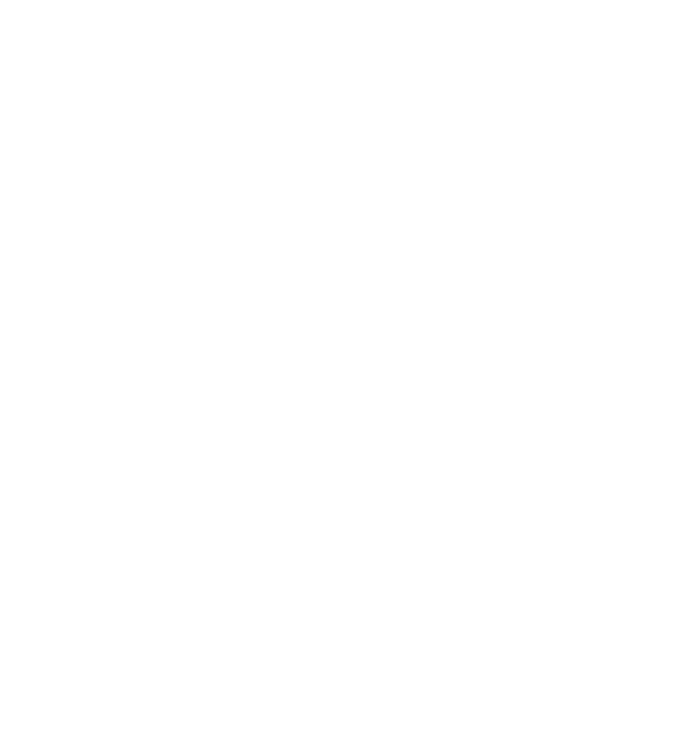
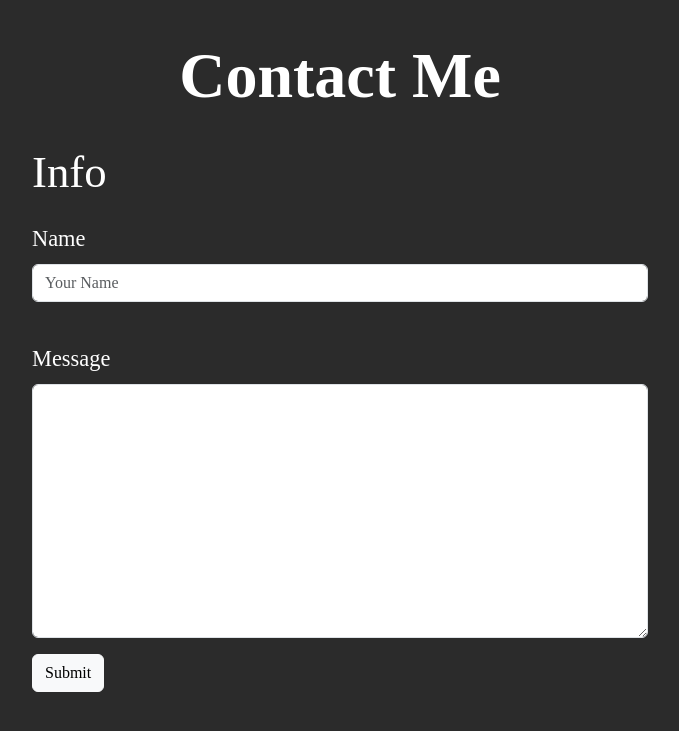
Before and after one commit to Palharess/Personal-Site, a Flask app: page /contact in a window 1280 px wide. Before the commit the part shown is empty. Shown: the top 731 px of the page, without its empty margins (300-979 px from the left). Run offline with Flask 3, Linux system fonts and the light colour scheme; some libraries are stand-ins or nearby versions.

Commit message:
Quase pronto

```diff
--- a/main.py
+++ b/main.py
@@ -1,16 +1,29 @@
 from flask import Flask, render_template, url_for
 from flask_bootstrap import Bootstrap
+from flask_wtf import FlaskForm
+from wtforms import StringField
+from wtforms.validators import DataRequired
+from flask_ckeditor import CKEditor
+
 
 app = Flask(__name__)
 Bootstrap(app)
+app.config['SECRET_KEY'] = '8BYkEfBA6O6donzWlSihBXox7C0sKR6b'
+ckeditor = CKEditor(app)
+
+
+
+class MyForm(FlaskForm):
+    name = StringField('name', validators=[DataRequired()])
 
 @app.route("/")
 def home():
     return render_template("index.html")
 
-@app.route("/contact")
+@app.route("/contact", methods = ["GET", "POST"])
 def contact():
-    return render_template("contact.html")
+    form = MyForm()
+    return render_template("contact.html", form=form)
 
 @app.route("/projects")
 def projects():
--- a/static/css/style.css
+++ b/static/css/style.css
@@ -126,3 +126,21 @@ i:hover {
     margin-right: 10rem;
 
 }
+
+#inf{
+    font-size: 2.8rem;
+    font-family: "Montserrat, sans-serif";
+    font-weight: 400;
+    margin-bottom: 1rem;
+    margin-top: 0.5rem;
+}
+
+#tt2{
+    font-family: "Montserrat, sans-serif";
+    font-weight: 400;
+    font-size: 1.4rem;
+}
+
+#contact{
+    margin-bottom: 1rem;
+}
--- a/templates/contact.html
+++ b/templates/contact.html
@@ -0,0 +1,27 @@
+{%include "header.html"%}
+{% import "bootstrap/wtf.html" as wtf %}
+
+<body>
+    {%block content%}
+    <h1 id="contact">Contact Me</h1>
+    <div class="container" style="width: 50%;">
+
+    <form action="mailto:gabrielpalhares333@gmail.com" method="get" enctype="text/plain">
+        <fieldset>
+          <legend id="inf">Info</legend>
+          <div class="mb-3">
+            <label id="tt2"class="form-label">Name</label>
+            <br>
+            <input type="text" class="form-control" placeholder="Your Name" name="subject"><br>
+          </div>
+          <div class="mb-3">
+            <label id="tt2" class="form-label">Message</label>
+            <textarea class="form-control" name="body" id="" rows="10"></textarea>
+          </div>
+          <button type="submit" class="btn btn-light">Submit</button>
+        </fieldset>
+      </form>
+    </div>
+
+    {%endblock%}
+</body>
--- a/templates/header.html
+++ b/templates/header.html
@@ -12,6 +12,7 @@
     <link rel="preconnect" href="https://fonts.gstatic.com" crossorigin>
     <link href="https://fonts.googleapis.com/css2?family=Montserrat:wght@100;400;900&family=Ubuntu&display=swap" rel="stylesheet">
     <script src="https://cdn.jsdelivr.net/npm/@popperjs/core@2.11.7/dist/umd/popper.min.js" integrity="sha384-zYPOMqeu1DAVkHiLqWBUTcbYfZ8osu1Nd6Z89ify25QV9guujx43ITvfi12/QExE" crossorigin="anonymous"></script>
+    <script src="https://cdn.ckeditor.com/4.10.0/standard/ckeditor.js"></script>
     <script src="https://cdn.jsdelivr.net/npm/bootstrap@5.3.0-alpha3/dist/js/bootstrap.min.js" integrity="sha384-Y4oOpwW3duJdCWv5ly8SCFYWqFDsfob/3GkgExXKV4idmbt98QcxXYs9UoXAB7BZ" crossorigin="anonymous"></script>
 
 </head>
```
